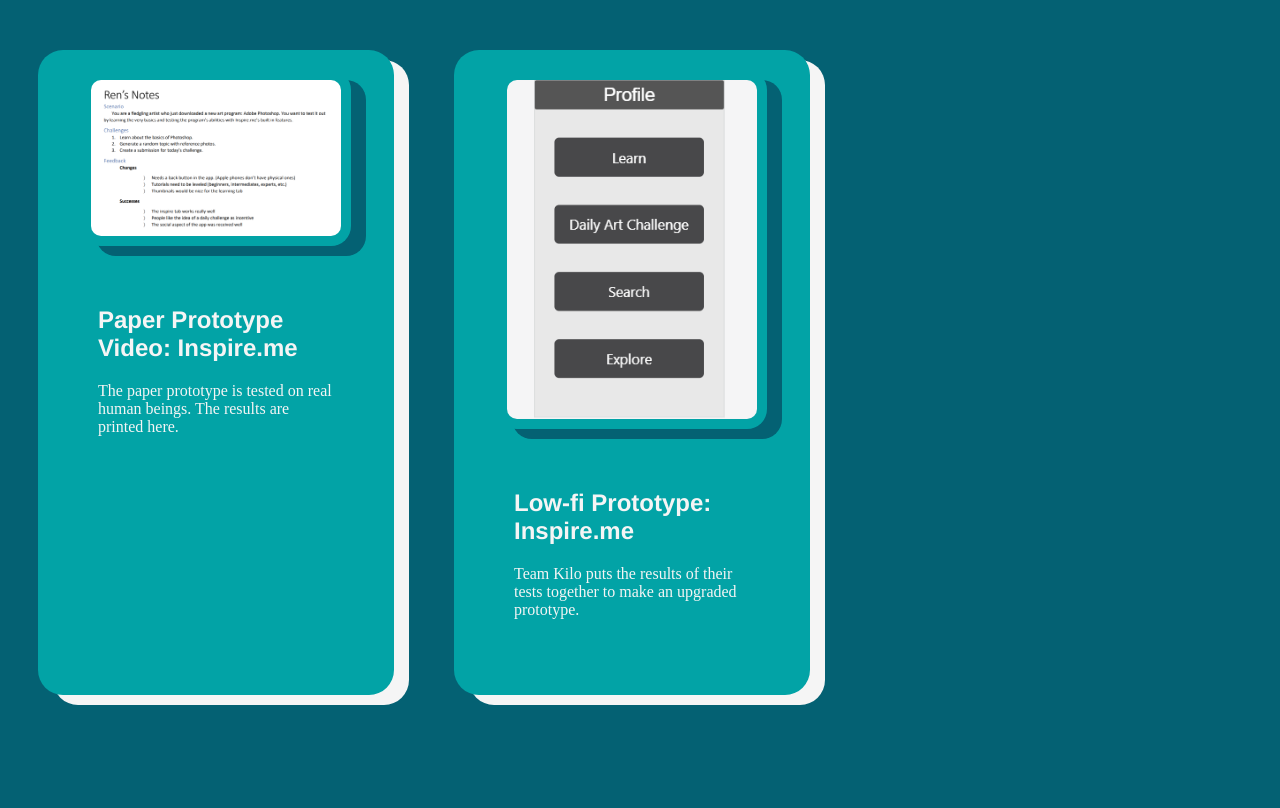
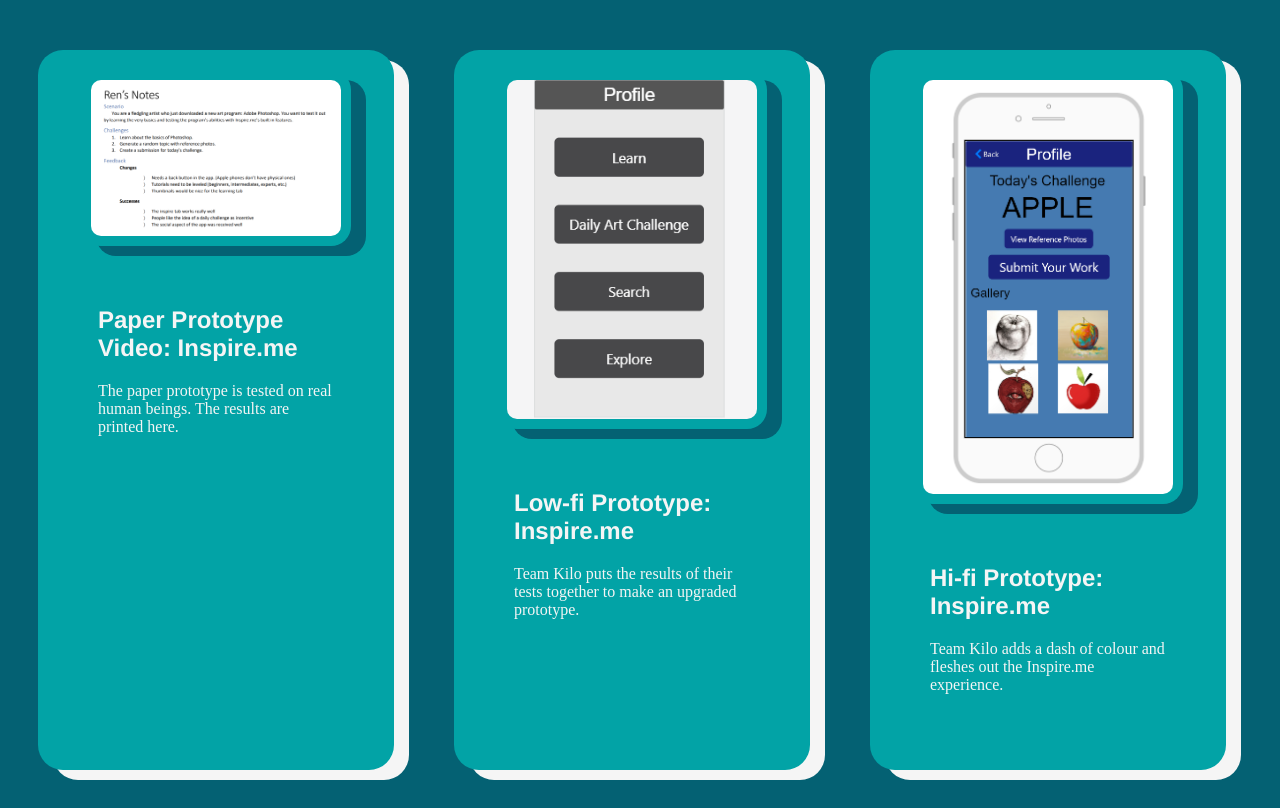
Before and after one commit to rengotap/rengotap.github.io-OLD-, a plain HTML site: page index.html in a window 1280 px wide. Shown: the part 1476-2284 px from the top of the page. Before the commit the page ends 2209 px from the top, so only its background shows below. Drawn offline with Linux system fonts and the light colour scheme.

Commit message:
Add files via upload

```diff
--- a/index.html
+++ b/index.html
@@ -106,6 +106,16 @@
                  </p>
              </section>
          </section>
+         <section class = "assignment">
+            <a href = "files/hifiPrototype/index.html"><img src = "images/hifiPrototype.png"></a> <!-- an image that links to the problem statement pdf -->
+
+            <section class = assignment-details>
+                <a href = "files/hifiPrototype/index.html"><h2><font face="Helvetica">Hi-fi Prototype: Inspire.me</font></h2></a>
+                 <p>
+                    Team Kilo adds a dash of colour and fleshes out the Inspire.me experience.
+                 </p>
+             </section>
+         </section>
          </div>
     </body>
 </html>
```
